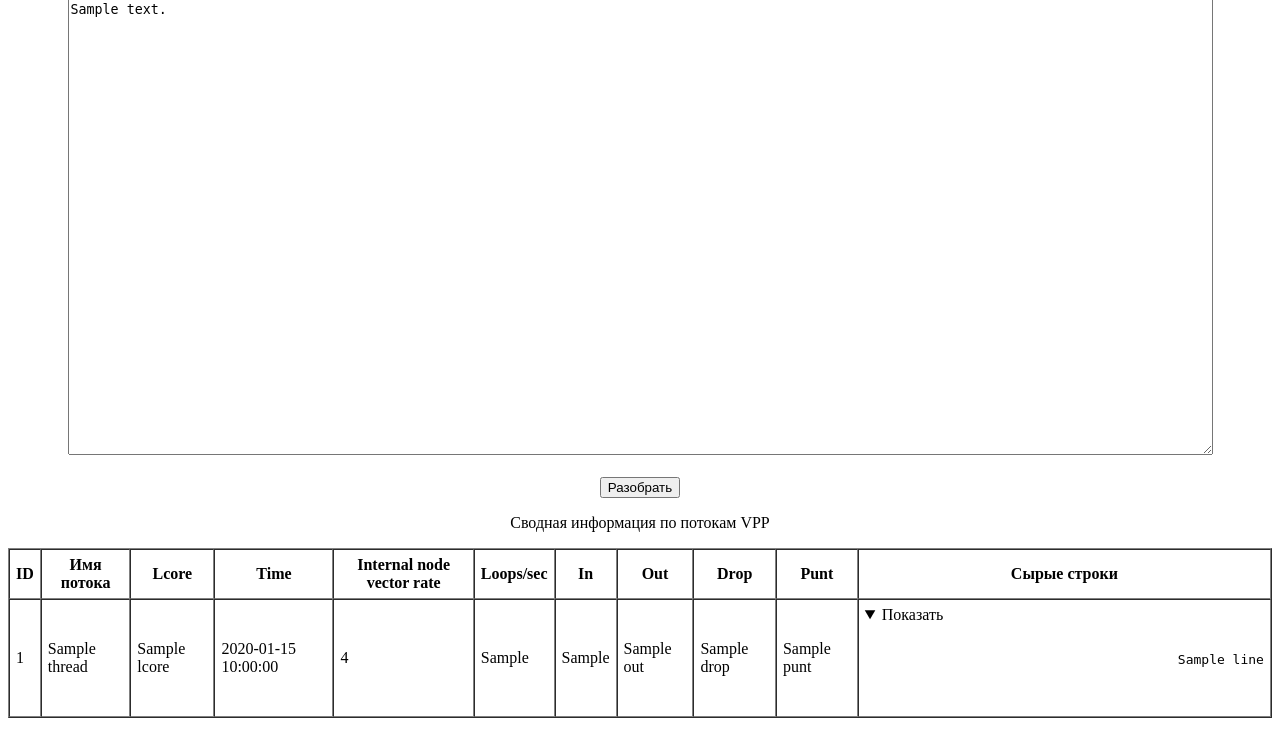
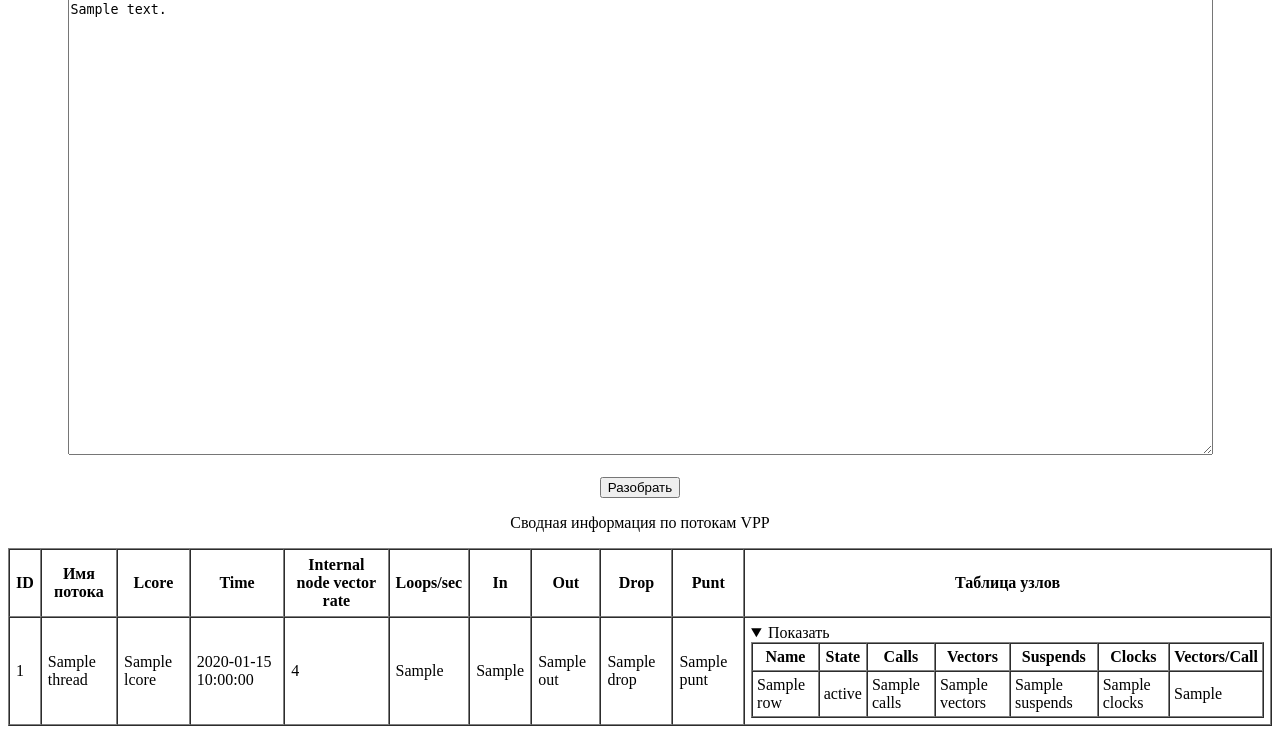
Before and after one commit to Rud1ge/vpp-observer, a FastAPI app: template templates/index.html in a window 1280 px wide, after a click on "Показать". Shown: the part 115-849 px from the top of the page. Run offline with FastAPI, Linux system fonts and the light colour scheme; the template is opened without the code that fills it: most values are stand-ins (such as "Sample title", 1, 10 or a date in 2020).

Commit message:
feat: render parsed show runtime table rows

```diff
--- a/templates/index.html
+++ b/templates/index.html
@@ -32,17 +32,17 @@
         <table class="index-table" border="1" cellpadding="6" cellspacing="0">
             <thead>
                 <tr>
-                    <th>ID</th>
-                    <th>Имя потока</th>
-                    <th>Lcore</th>
-                    <th>Time</th>
-                    <th>Internal node vector rate</th>
-                    <th>Loops/sec</th>
-                    <th>In</th>
-                    <th>Out</th>
-                    <th>Drop</th>
-                    <th>Punt</th>
-                    <th>Сырые строки</th>
+                    <th title="Индекс потока VPP в выводе show runtime">ID</th>
+                    <th title="Имя потока VPP, например vpp_main или vpp_wk_0">Имя потока</th>
+                    <th title="Логическое ядро CPU, к которому привязан поток">Lcore</th>
+                    <th title="Время в секундах с момента последнего clear runtime">Time</th>
+                    <th title="Средняя длина вектора для внутренних узлов потока; чем выше, тем больше пакетов VPP обрабатывает батчами">Internal node vector rate</th>
+                    <th title="Число итераций основного цикла потока в секунду">Loops/sec</th>
+                    <th title="Скорость входящих векторов в секунду">In</th>
+                    <th title="Скорость исходящих векторов в секунду">Out</th>
+                    <th title="Скорость отброшенных векторов в секунду">Drop</th>
+                    <th title="Скорость punt-векторов в секунду">Punt</th>
+                    <th title="Подробная таблица узлов данного потока">Таблица узлов</th>
                 </tr>
             </thead>
             <tbody>
@@ -59,14 +59,39 @@
                         <td>{{ thread["drop"] }}</td>
                         <td>{{ thread["punt"] }}</td>
                         <td>
-                            <details>
-                                <summary>Показать</summary>
-                                <pre>
-                                    {% for line in thread.table_lines %}
-                                        {{ line }}
-                                    {% endfor %}
-                                </pre>
-                            </details>
+                            {% if thread["table_rows"] %}
+                                <details>
+                                    <summary>Показать</summary>
+                                    <table border="1" cellpadding="4" cellspacing="0">
+                                        <thead>
+                                            <tr>
+                                            <th title="Имя узла VPP packet-processing graph">Name</th>
+                                            <th title="Текущее состояние узла: active, polling, running, event wait, any wait, suspended и т.д.">State</th>
+                                            <th title="Число вызовов узла с момента последнего clear runtime">Calls</th>
+                                            <th title="Число обработанных векторных элементов с момента последнего clear runtime">Vectors</th>
+                                            <th title="Число suspend-операций узла с момента последнего clear runtime">Suspends</th>
+                                            <th title="Средняя стоимость обработки: обычно packet-clocks на vector/packet; если vectors нет — на вызов или suspend">Clocks</th>
+                                            <th title="Среднее число векторов на один вызов узла">Vectors/Call</th>
+                                            </tr>
+                                        </thead>
+                                        <tbody>
+                                            {% for row in thread["table_rows"] %}
+                                                <tr>
+                                                    <td>{{ row["name"] }}</td>
+                                                    <td>{{ row["state"] }}</td>
+                                                    <td>{{ row["calls"] }}</td>
+                                                    <td>{{ row["vectors"] }}</td>
+                                                    <td>{{ row["suspends"] }}</td>
+                                                    <td>{{ row["clocks"] }}</td>
+                                                    <td>{{ row["vectors_per_call"] }}</td>
+                                                </tr>
+                                            {% endfor %}
+                                        </tbody>
+                                    </table>
+                                </details>
+                            {% else %}
+                                <span>Нет данных</span>
+                            {% endif %}
                         </td>
                     </tr>
                 {% endfor %}
```
